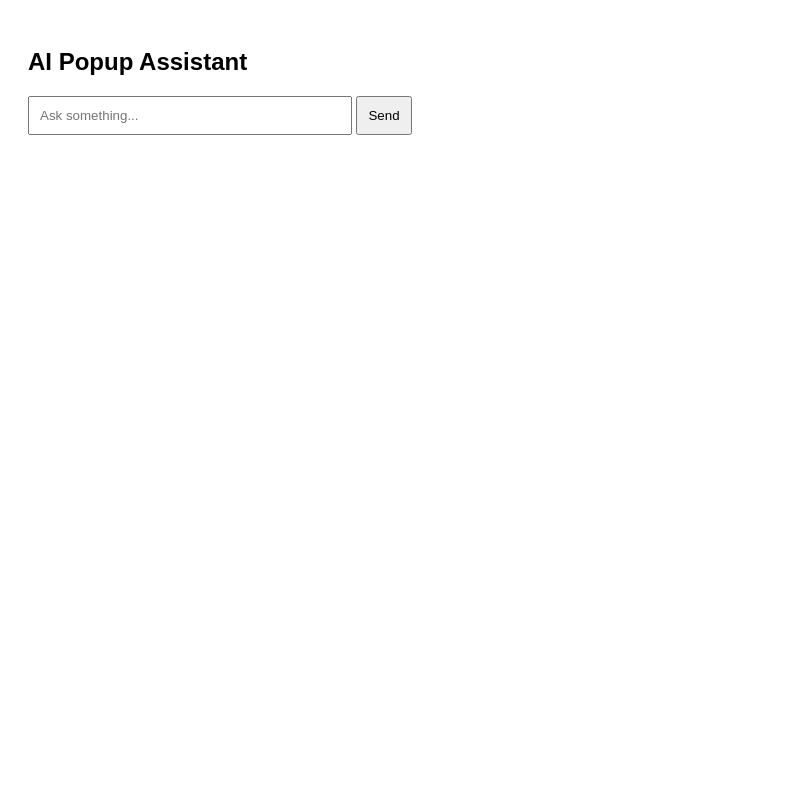
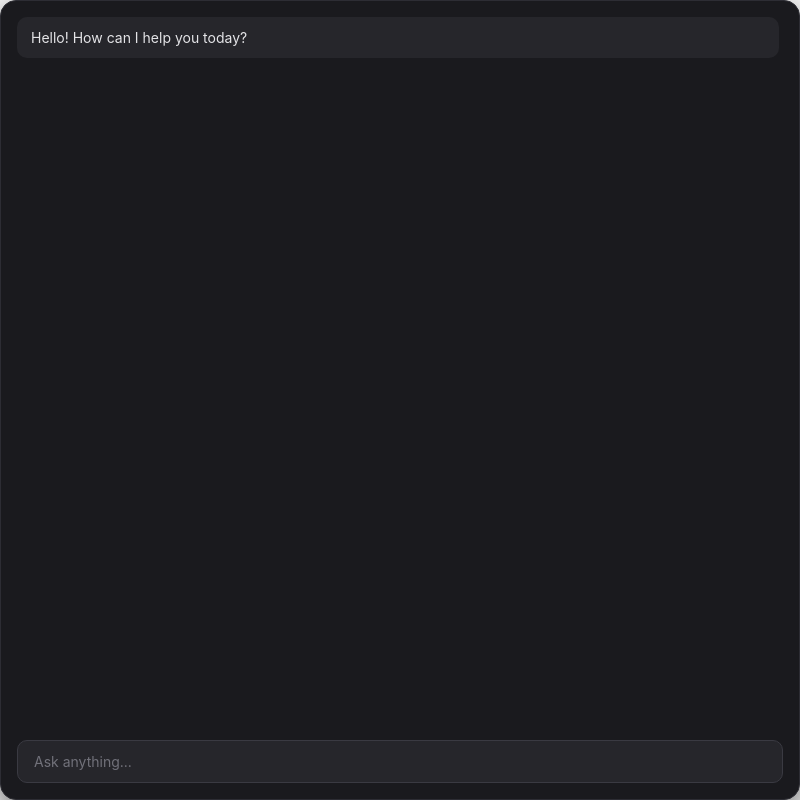
Before and after one commit to NeelimaGundu/popAI, an Electron app: page index.html in a window 800 px wide. Drawn offline with Linux system fonts and the light colour scheme.

Commit message:
Polish UI

```diff
--- a/index.html
+++ b/index.html
@@ -2,76 +2,181 @@
 <html>
   <head>
     <title>AI Assistant</title>
-
     <style>
-      body {
-        font-family: Arial;
-        padding: 20px;
+      /* 1. Base Styles & Smooth Scrolling Reset */
+      * {
+        box-sizing: border-box;
+        margin: 0;
+        padding: 0;
+        font-family: -apple-system, BlinkMacSystemFont, "Segoe UI", Roboto, Helvetica, Arial, sans-serif;
       }
 
-      #response {
-        margin-top: 20px;
+      html, body {
+        background-color: transparent !important;
+        margin: 0;
+        padding: 0;
+        overflow: hidden;
+        width: 100vw;
+        height: 100vh;
       }
 
-      input {
-        width: 300px;
-        padding: 10px;
+      /* 2. Professional Deep Dark Theme Container */
+      .assistant-container {
+        width: 100%;
+        height: 100%;
+        background-color: #1a1a1e !important;
+        border: 1px solid #2d2d34;
+        border-radius: 16px;
+        display: flex;
+        flex-direction: column;
+        padding: 16px;
+        box-sizing: border-box;
+        box-shadow: 0 12px 40px rgba(0, 0, 0, 0.7);
       }
 
-      button {
-        padding: 10px;
+      /* 3. Smooth Scrolling Response Feed Box */
+      .chat-history {
+        flex: 1;
+        overflow-y: auto;
+        margin-bottom: 16px;
+        padding-right: 4px;
+        scroll-behavior: smooth;
+      }
+
+      /* Custom Minimal Scrollbar Track styling */
+      .chat-history::-webkit-scrollbar {
+        width: 6px;
+      }
+      .chat-history::-webkit-scrollbar-thumb {
+        background-color: #3a3a42;
+        border-radius: 4px;
+      }
+
+      .message {
+        color: #e4e4e7;            /* Off-white soft reading text color */
+        font-size: 14px;
+        line-height: 1.5;
+        margin-bottom: 12px;
+        padding: 10px 14px;
+        background-color: #26262b; /* Slightly lighter bubble color */
+        border-radius: 10px;
+        word-wrap: break-word;     /* Stops text clipping outside the box */
+      }
+
+      /* Subtle styling modification to flag thinking/loading states */
+      .message.system-status {
+        color: #a1a1aa;
+        background-color: #202024;
+        font-style: italic;
+      }
+
+      /* 4. Sleek Text Input Box with Focus */
+      .input-wrapper {
+        position: relative;
+        display: flex;
+      }
+
+      .assistant-input {
+        width: 100%;
+        background-color: #26262b;
+        border: 1px solid #3a3a42;
+        border-radius: 10px;
+        padding: 12px 16px;
+        color: #ffffff;
+        font-size: 14px;
+        outline: none;
+        transition: border-color 0.2s ease, box-shadow 0.2s ease;
+      }
+
+      .assistant-input:focus {
+        border-color: #6366f1;     /* Indigo professional focus ring */
+        box-shadow: 0 0 0 3px rgba(99, 102, 241, 0.15);
+      }
+
+      .assistant-input::placeholder {
+        color: #71717a;
       }
     </style>
   </head>
 
   <body>
-    <h2>AI Popup Assistant</h2>
+    <!-- FIXED: Wrapped items back inside the structural container wrapper -->
+    <div class="assistant-container">
 
-    <input id="questionInput" type="text" placeholder="Ask something..." />
+      <!-- Smooth Scrolling Response Feed Box -->
+      <div class="chat-history" id="chatHistory">
+        <div class="message">Hello! How can I help you today?</div>
+      </div>
 
-    <button onclick="sendQuestion()">Send</button>
-
-    <div id="response"></div>
+      <!-- Input Layout Module -->
+      <div class="input-wrapper">
+        <input
+          type="text"
+          id="questionInput"
+          class="assistant-input"
+          placeholder="Ask anything..."
+          autocomplete="off"
+        />
+      </div>
+    </div>
 
     <script>
       const { ipcRenderer } = require("electron");
+      const inputField = document.getElementById('questionInput');
+      const chatHistory = document.getElementById("chatHistory");
 
-      const inputField = document.getElementById('questionInput');
+      // Automatically focus typing cursor instantly on re-open
       window.addEventListener('focus', () => {
         if (inputField) {
             inputField.focus();
-            inputField.select(); // Optional: selects existing text so you can instantly re-type
+            inputField.select();
         }
       });
 
       async function sendQuestion() {
-        console.log("Button clicked!");
-        const question =
-          document.getElementById("questionInput").value;
+        const question = inputField.value.trim();
+
+        // Prevent submission if empty string
+        if (!question) return;
 
         console.log("Question:", question);
-        document.getElementById("response").innerText =
-          "Thinking... ";
 
-          console.log("Sending question to main process...");
-        const answer = await ipcRenderer.invoke(
-          "ask-ai",
-          question
-        );
+        // 1. Instantly append user's question bubble
+        chatHistory.innerHTML += `<div class="message" style="background-color: #312e81;"><b>You:</b> ${question}</div>`;
 
-        document.getElementById("response").innerText = answer;
+        // 2. Clear out the input bar instantly so the user knows it's working
+        inputField.value = "";
+
+        // 3. Inject a temporary status bubble inside the scroll container
+        const statusId = "thinking-" + Date.now();
+        chatHistory.innerHTML += `<div class="message system-status" id="${statusId}">Thinking...</div>`;
+        scrollToBottom();
+
+        console.log("Sending question to main process...");
+        const answer = await ipcRenderer.invoke("ask-ai", question);
+
+        // 4. Remove the temporary thinking bubble
+        const temporaryBubble = document.getElementById(statusId);
+        if (temporaryBubble) temporaryBubble.remove();
+
+        // 5. Render final AI message bubble and scroll
+        chatHistory.innerHTML += `<div class="message"><b>AI:</b> ${answer}</div>`;
+        scrollToBottom();
       }
 
       // Listen for the Enter key on the input box
-      document.getElementById("questionInput").addEventListener("keyup", function(event) {
-        // Check if the key pressed was 'Enter'
+      inputField.addEventListener("keyup", function(event) {
         if (event.key === "Enter") {
-        // Prevent the default browser action if necessary
-        event.preventDefault();
-        // Call your existing function automatically
-        sendQuestion();
+          event.preventDefault();
+          sendQuestion();
         }
       });
+
+      function scrollToBottom() {
+        if (chatHistory) {
+          chatHistory.scrollTop = chatHistory.scrollHeight;
+        }
+      }
     </script>
   </body>
 </html>
--- a/main.js
+++ b/main.js
@@ -18,7 +18,9 @@ const createWindow = () => {
     },
     alwaysOnTop: true,
     frame: false,
-    show: false
+    show: false,
+    transparent: true,     // Cuts away the native square window backing
+    backgroundColor: '#00000000'
   })
 
   win.loadFile('index.html')
```
